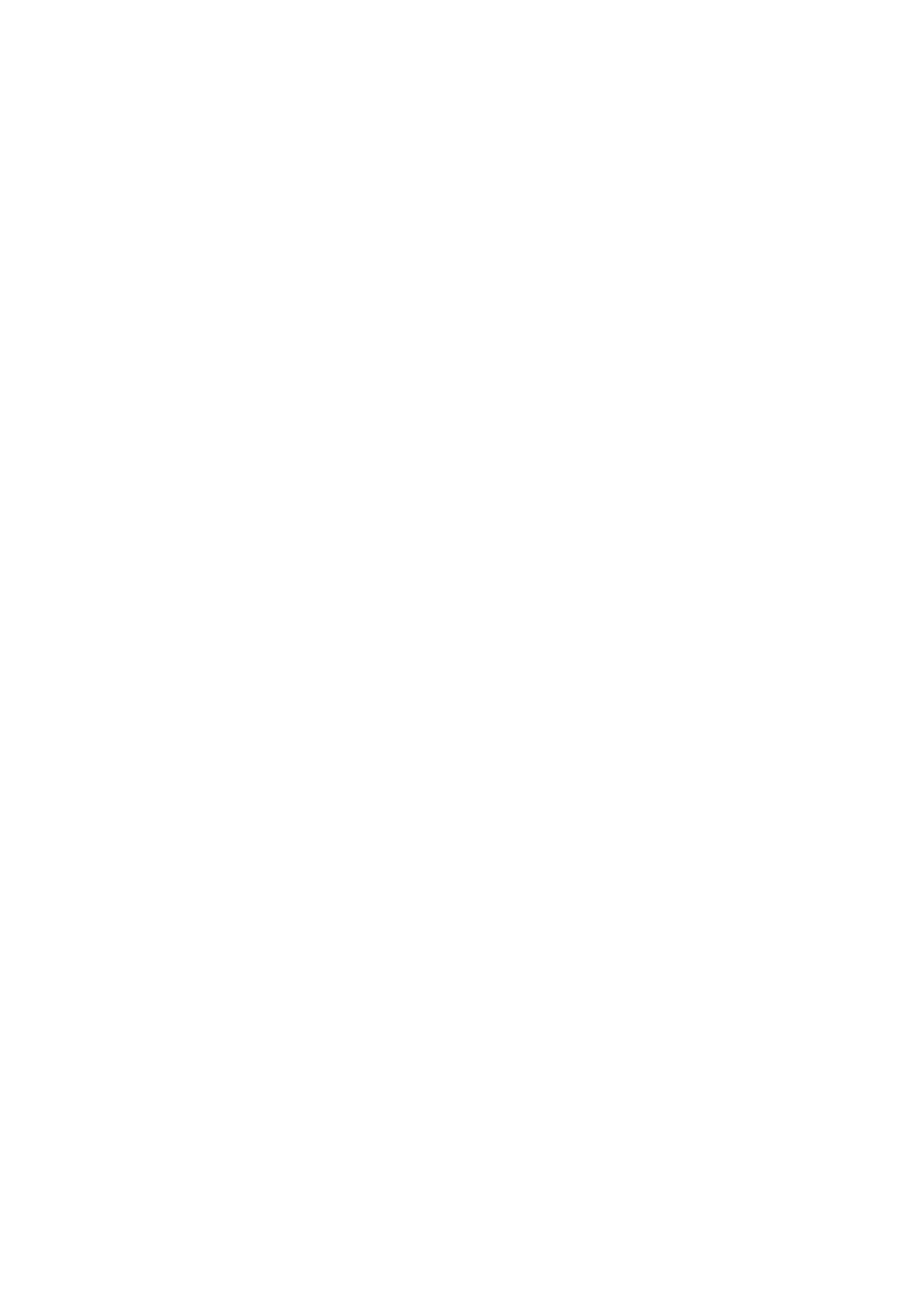
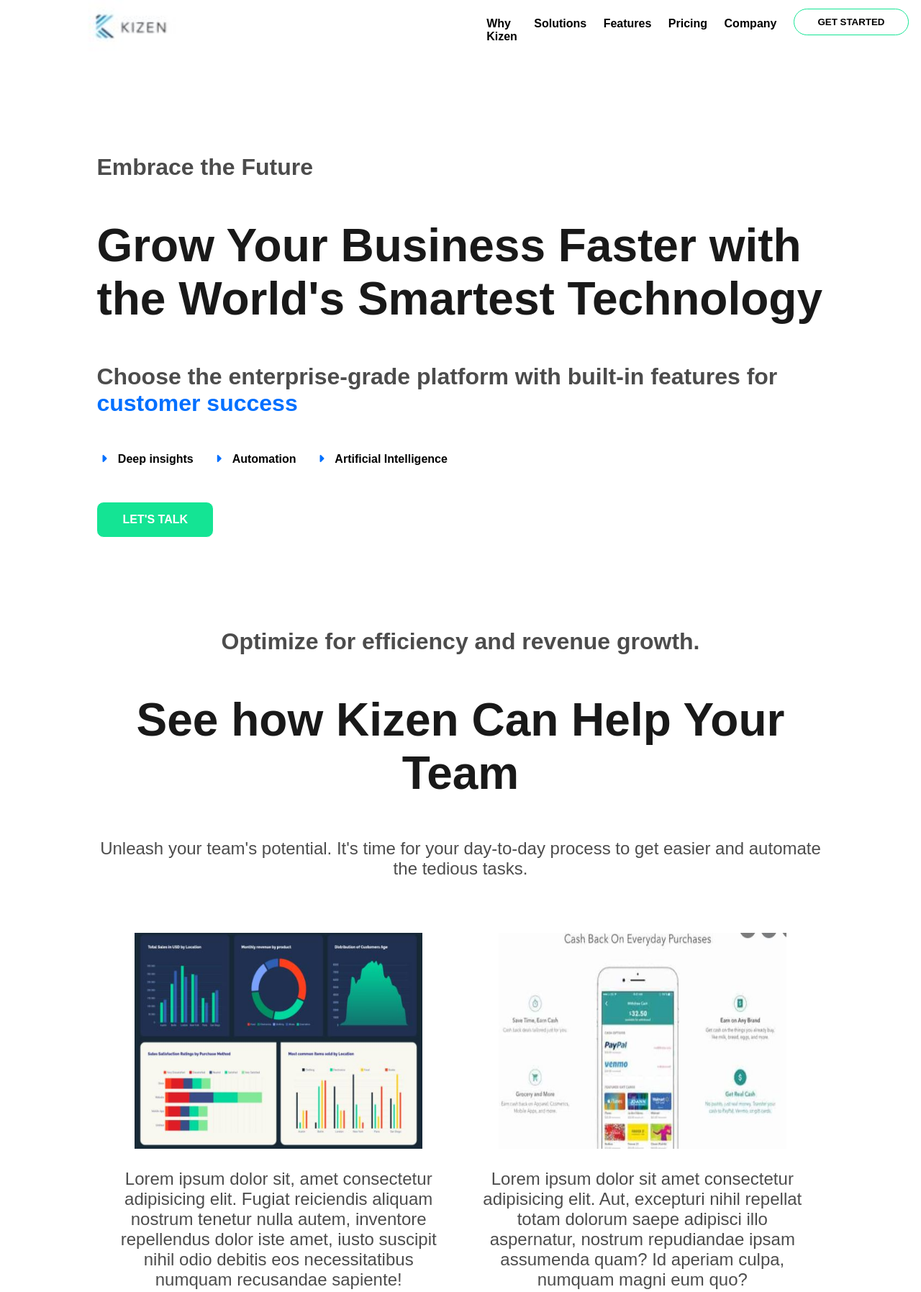
Before and after one commit to markbien/Kizen-Clone, a plain HTML site: page index.html in a window 1280 px wide. Shown: the top 1795 px of the page at 72% size. Before the commit the page ends 800 px from the top, so only its background shows below. Drawn offline with Linux system fonts and the light colour scheme.

Commit message:
Complete website

```diff
--- a/index.html
+++ b/index.html
@@ -4,9 +4,59 @@
 <head>
     <meta charset="UTF-8">
     <title>Kizen</title>
+    <link rel="stylesheet" href="node_modules\@fortawesome\fontawesome-free\css\all.css">
     <link rel="stylesheet" href="style.css">
 </head>
 <body>
-
+    <div class="body-container">
+        <nav>
+            <div class="logo"><img src="images/kizen-logo.JPG" alt=""></div>
+            <div class="nav-list-container">
+                <ul class='nav-list'>
+                    <li class="nav-items"><a href="#">Why Kizen</a></li>
+                    <li class="nav-items"><a href="#">Solutions</a></li>
+                    <li class="nav-items"><a href="#">Features</a></li>
+                    <li class="nav-items"><a href="#">Pricing</a></li>
+                    <li class="nav-items"><a href="#">Company</a></li>
+                    <li class="nav-items"><button class="btn-sign-up">Get Started</button></li>
+                </ul>
+            </div>
+        </nav>
+        <section class="main-page">
+            <div class="main-page-container">
+                <h2>Embrace the Future</h2>
+                <h1>Grow Your Business Faster with the World's Smartest Technology</h1>
+                <h2>Choose the enterprise-grade platform with built-in features for <strong class='highlight'>customer success</strong></h2>
+                <ul class='features'>
+                    <li><i class="fas fa-caret-right"></i> <a href="">Deep insights</a></li>
+                    <li><i class="fas fa-caret-right"></i> <a href="">Automation</a></li>
+                    <li><i class="fas fa-caret-right"></i> <a href="">Artificial Intelligence</a></li>
+                </ul>
+            <button>LET'S TALK</button>
+            </div>
+            <div class='right-logo'>
+                <img src="images/kizen-img1.jpg" alt="">
+            </div>
+        </section>
+        <section class="more-information">
+            <h2>Optimize for efficiency and revenue growth.</h2>
+            <h1>See how Kizen Can Help Your Team</h1>
+            <p>Unleash your team's potential. It's time for your day-to-day process to get easier and automate the tedious tasks.</p>
+            <div class="more-information-features">
+                <div class="information-features">
+                    <img src="images/features1.JPG" alt="">
+                    <p>Lorem ipsum dolor sit, amet consectetur adipisicing elit. Fugiat reiciendis aliquam nostrum tenetur nulla autem, inventore repellendus dolor iste amet, iusto suscipit nihil odio debitis eos necessitatibus numquam recusandae sapiente!</p>
+                </div>
+                <div class="information-features">
+                    <img src="images/features2.JPG" alt="">
+                    <p>Lorem ipsum dolor sit amet consectetur adipisicing elit. Aut, excepturi nihil repellat totam dolorum saepe adipisci illo aspernatur, nostrum repudiandae ipsam assumenda quam? Id aperiam culpa, numquam magni eum quo?</p>
+                </div>
+                <div class="information-features last-child">
+                    <img src="images/features3.JPG" alt="">
+                    <p>Lorem ipsum, dolor sit amet consectetur adipisicing elit. Culpa provident itaque, fuga rem omnis sint velit officiis odit ullam illo, minima voluptatem alias sequi cupiditate perferendis voluptate ipsa. Recusandae, cum.</p>
+                </div>
+            </div>
+        </section>
+    </div>
 </body>
 </html>
--- a/style.css
+++ b/style.css
@@ -0,0 +1,255 @@
+/* GLOBAL */
+
+body {
+    font-family: Arial, Helvetica, sans-serif;
+}
+
+.body-container {
+    width: 80%;
+    margin: 0 auto;
+}
+
+h2,
+p {
+    color:rgba(0, 0, 0, 0.7);
+    font-size: 2rem;
+}
+
+h1 {
+    font-size: 4rem;
+    font-weight: 800;
+    color:rgba(0, 0, 0, 0.9);
+}
+
+/* GLOBAL */
+
+
+/* NAVIGATION */
+
+nav {
+    display: flex;
+    margin-bottom: 100px;
+}
+
+.logo,
+.nav-list-container  {
+    flex: 1;
+}
+
+.logo img{
+    position: relative;
+    left: -35px;
+    bottom: 10px;
+    height: 75px;
+}
+
+.nav-list {
+    display: flex;
+
+    list-style: none;
+    font-weight: bold;
+}
+
+.nav-items {
+    padding-right: 5%;
+}
+
+.nav-items a,
+.features a {
+    text-decoration: none;
+    color: black;
+}
+
+.nav-items a:hover,
+.features a:hover {
+    color: rgba(0, 0, 0, 0.5);
+}
+
+.btn-sign-up {
+    border: solid 1px rgb(20, 228, 148);
+    border-radius: 20px;
+    background: white;
+    width: 160px;
+    padding: 10px;
+    text-transform: uppercase;
+    font-weight: bolder;
+
+    position: relative;
+    bottom: 12px;
+}
+
+.btn-sign-up:hover {
+    background: rgb(20, 228, 148);
+    color: white;
+}
+
+/* NAVIGATION */
+
+/* MAIN PAGE */
+.main-page {
+    position: relative;
+    display: flex;
+}
+
+.right-logo {
+    position: absolute;
+    right: 0;
+}
+
+.right-logo img {
+    height: 700px;
+}
+
+.main-page-container {
+    width: 50%;
+}
+
+.highlight {
+    color: rgb(2, 112, 255);
+    font-weight: 800;
+}
+
+.features {
+    list-style: none;
+    display: flex;
+    padding-inline-start: 0;
+    margin: 50px 0;
+}
+
+.main-page button {
+    margin-bottom: 100px;
+}
+
+.features li {
+    padding-right: 25px;
+    font-weight: bolder;
+}
+
+.features i {
+    color: rgb(2, 112, 255);
+    padding-right:5px;
+}
+
+.main-page button {
+    background-color: rgb(20, 228, 148);
+    border: solid 1px white;
+    padding: 15px 35px;
+    border-radius: 10px;
+    font-size: 1rem;
+    color: white;
+    font-weight: bold;
+}
+
+.main-page button:hover {
+    background: white;
+    color:black;
+    border: solid 1px rgb(20, 228, 148);
+}
+
+/* MAIN PAGE */
+
+/* MORE INFORMATION */
+
+.more-information {
+    text-align: center;
+}
+
+.more-information p {
+    font-size: 1.5rem;
+    margin-bottom: 75px;
+}
+
+.more-information-features {
+    display: flex;
+    justify-content: space-around;
+}
+
+.information-features {
+    flex: 1;
+    padding: 0 25px;
+}
+
+.information-features img {
+    height: 300px;
+    width: 400px;
+}
+
+/* MORE INFORMATION */
+
+/* RESPONSIVE */
+
+@media (max-width: 1600px) and (min-width: 1350px) {
+    .main-page {
+        position: static;
+    }
+
+    .main-page-container {
+        width: 100%;
+    }
+
+    .right-logo {
+        display: none;
+        position: absolute;
+    }
+}
+
+@media (max-width: 1350px) and (min-width: 900px){
+    .main-page {
+        position: static;
+    }
+
+    .main-page-container {
+        width: 100%;
+    }
+
+    .right-logo {
+        display: none;
+        position: absolute;
+    }
+
+    .more-information-features {
+        flex-wrap: wrap;
+    }
+
+    .last-child {
+        display: block;
+    }
+}
+
+@media (max-width: 899px){
+    nav {
+        display: block;
+    }
+
+    .btn-sign-up {
+        top: 0;
+        left: -40px;
+    }
+
+    .nav-list {
+        display: block;
+    }
+
+    .nav-items {
+        padding: 15px 0;
+    }
+
+    .main-page {
+        position: relative;
+    }
+
+    .main-page-container {
+        width: 100%;
+    }
+
+    .right-logo {
+        display: none;
+        position: absolute;
+    }
+
+    .more-information-features {
+        display: inline-block;
+    }
+}
+
+/* RESPONSIVE */
```
Also changed, not shown: images/features1.JPG (added), images/features2.JPG (added), images/features3.JPG (added), images/kizen-img1.JPG (added), images/kizen-logo.JPG (added), images/right-arrow.png (added), package-lock.json (added).
